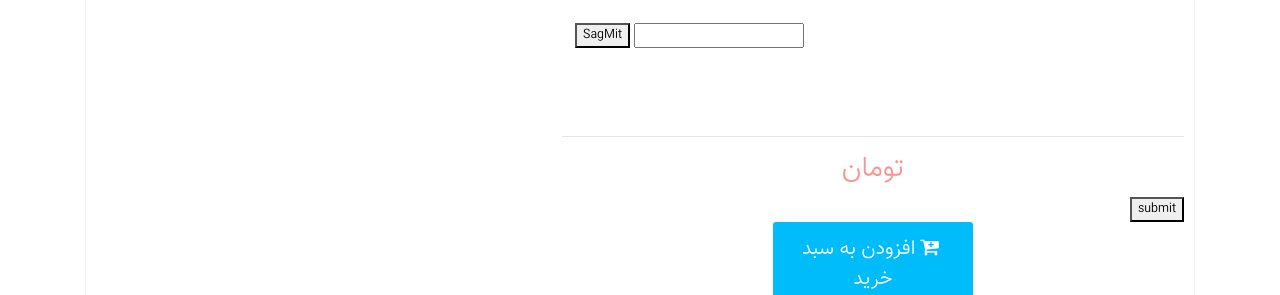
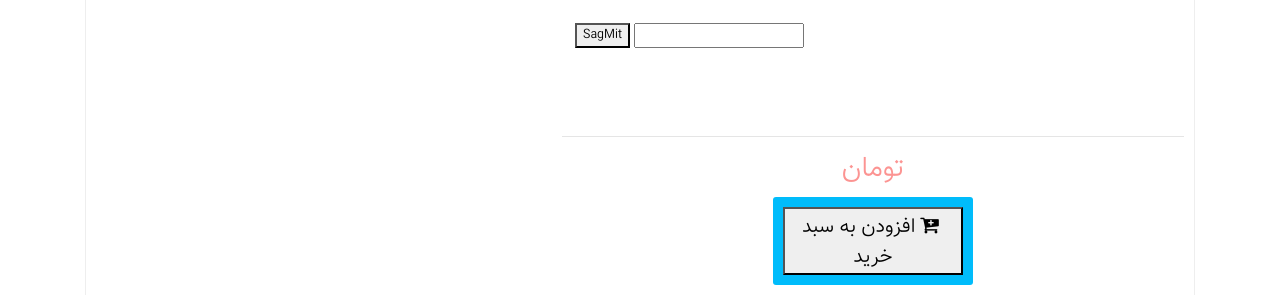
Before and after one commit to Solixm/Django-Shop, a Django app: template product/templates/product/product_detail.html in a window 1280 px wide. Shown: the part 247-542 px from the top of the page. Run offline with Django 4.2, Linux system fonts and the light colour scheme; the template is opened without the code that fills it, so the values that code supplies are empty; some libraries are stand-ins or nearby versions.

Commit message:
Fixe a bug in cart/cart_module.py

```diff
--- a/cart/cart_module.py
+++ b/cart/cart_module.py
@@ -17,7 +17,7 @@ class Cart:
         cart = self.cart.copy()
 
         for item in cart.values():
-            item['product'] = Product.objects.get(int(id=item['id']))
+            item['product'] = Product.objects.get(id=int(item['id']))
             yield item
 
     def unique_id_generator(self, id, color, storage, ram):
--- a/product/templates/product/product_detail.html
+++ b/product/templates/product/product_detail.html
@@ -102,10 +102,10 @@
                             </div>
                             <hr>
                             <h3>{{ product.price }} تومان</h3>
-                            <button type="submit">submit</button>
+
                             <div class="btn-single">
-                                <a href="{% url "cart:add" pk=product.id %}"><i class="fa fa-cart-plus"></i>افزودن به
-                                    سبد خرید</a>
+                                <button type="submit"><i class="fa fa-cart-plus"></i>افزودن به
+                                    سبد خرید</button>
                             </div>
                         </div>
                         </form>
```
